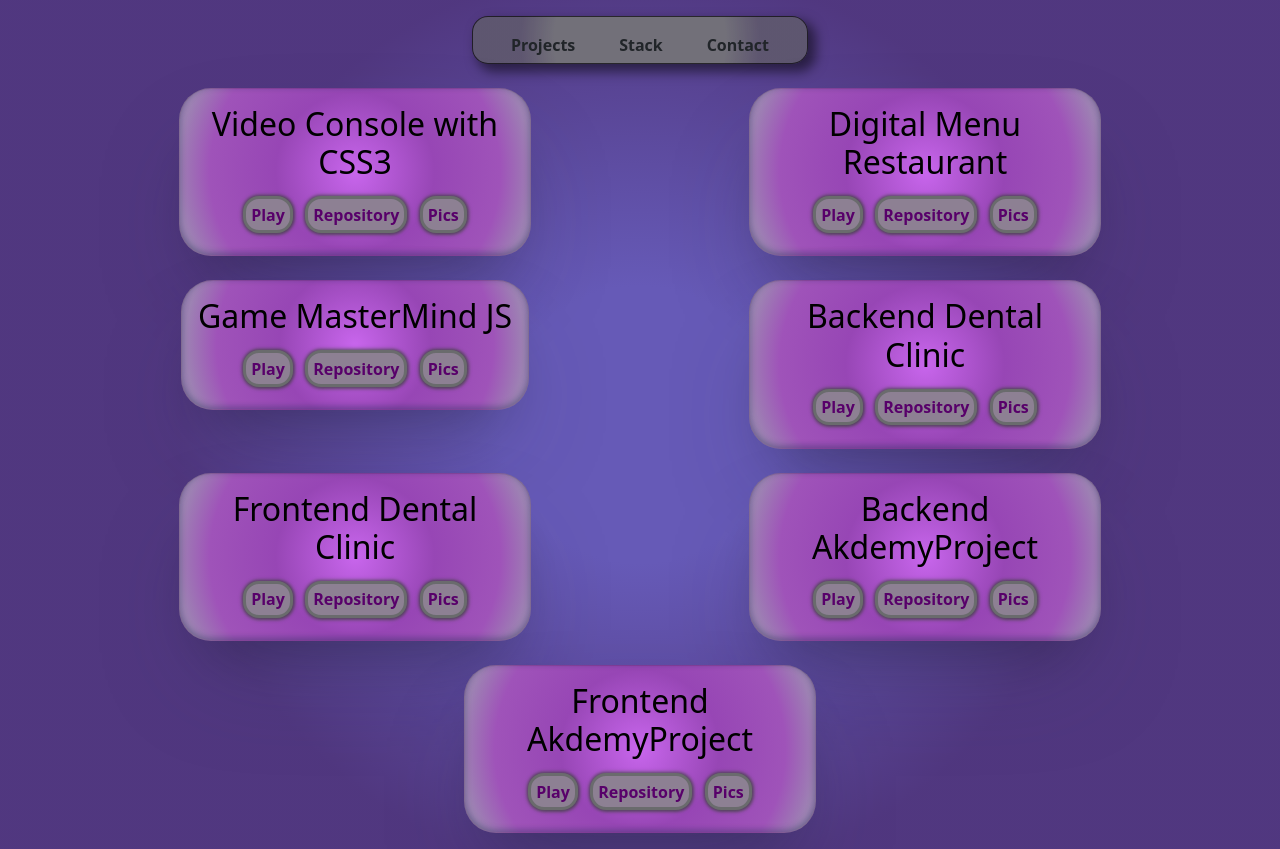
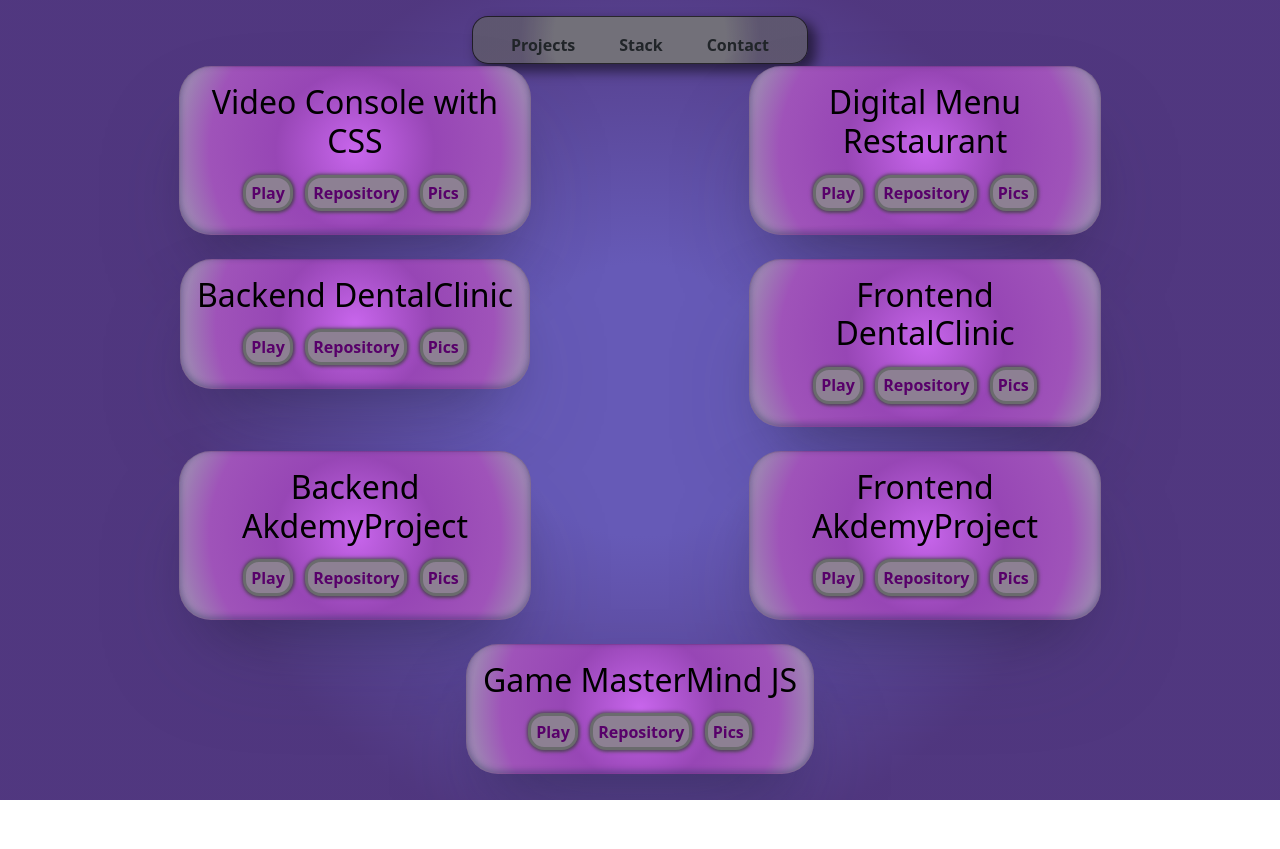
Before and after one commit to jorgelmartin/Portfolio-JLML, a React (Vite) app: page /projects in a window 1280 px wide. After the commit the page ends 800 px from the top, so only its background shows below. Built offline with nearby package versions, Linux system fonts and the light colour scheme.

Commit message:
Refactor: projects style

```diff
--- a/src/containers/Projects/Projects.css
+++ b/src/containers/Projects/Projects.css
@@ -4,7 +4,7 @@
 
   justify-content: center;
   align-items: center;
-  margin-top: 5em;
+  margin-top: 3em;
   text-align: center;
 
 }
@@ -12,7 +12,7 @@
 
   img {
     max-width: 100%;
-    height: auto;
+    /* height: 40em; */
     border-radius: 1em;
 
     transition: transform 0.2s ease;
--- a/src/containers/Projects/Projects.jsx
+++ b/src/containers/Projects/Projects.jsx
@@ -9,15 +9,39 @@ import digitalMenu3 from '../../assets/digitalMenu3.png';
 import digitalMenu4 from '../../assets/digitalMenu4.png';
 import digitalMenu5 from '../../assets/digitalMenu5.png';
 import digitalMenu6 from '../../assets/digitalMenu6.png';
-import masterMind1 from '../../assets/mm1.jpeg';
-import masterMind2 from '../../assets/mm2.png';
-import masterMind3 from '../../assets/mm3.png';
-import masterMind4 from '../../assets/mm4.png';
-import masterMind5 from '../../assets/mm5.png';
-import masterMind6 from '../../assets/mm6.png';
-import masterMind7 from '../../assets/mm7.png';
-import masterMind8 from '../../assets/mm8.png';
-import masterMind9 from '../../assets/mm9.png';
+import mm1 from '../../assets/mm1.jpeg';
+import mm2 from '../../assets/mm2.png';
+import mm3 from '../../assets/mm3.png';
+import mm4 from '../../assets/mm4.png';
+import mm5 from '../../assets/mm5.png';
+import mm6 from '../../assets/mm6.png';
+import mm7 from '../../assets/mm7.png';
+import mm8 from '../../assets/mm8.png';
+import mm9 from '../../assets/mm9.png';
+import akdemy1 from '../../assets/Akdemy/home.jpeg';
+import akdemy2 from '../../assets/Akdemy/python.jpeg';
+import akdemy3 from '../../assets/Akdemy/php.jpeg';
+import akdemy4 from '../../assets/Akdemy/register.png';
+import akdemy5 from '../../assets/Akdemy/login.png';
+import akdemy6 from '../../assets/Akdemy/profileAkdemy.png';
+import akdemy7 from '../../assets/Akdemy/admin.jpeg';
+import akdemy8 from '../../assets/Akdemy/convoadmin.png';
+import akdemy9 from '../../assets/Akdemy/detailconvo.jpeg';
+import akdemy10 from '../../assets/Akdemy/users.png';
+import akdemy11 from '../../assets/Akdemy/pending.png';
+import akdemy12 from '../../assets/Akdemy/student.jpeg';
+import akdemy13 from '../../assets/Akdemy/inscription.png';
+import akdemy14 from '../../assets/Akdemy/inscriptionok.png';
+import akdemy15 from '../../assets/Akdemy/myprograms.png';
+import Dental1 from '../../assets/DentalClinic/BackDental.png';
+import Dental2 from '../../assets/DentalClinic/home.jpeg';
+import Dental3 from '../../assets/DentalClinic/detail.png';
+import Dental4 from '../../assets/DentalClinic/login.png';
+import Dental5 from '../../assets/DentalClinic/register.png';
+import Dental6 from '../../assets/DentalClinic/patients.png';
+import Dental7 from '../../assets/DentalClinic/citas.png';
+import Dental8 from '../../assets/DentalClinic/detallecita.png';
+import Dental9 from '../../assets/DentalClinic/home1.jpeg';
 import { Container, Row, Col } from "react-bootstrap";
 import { Project } from "../../components/Project/Project";
 
@@ -29,7 +53,7 @@ export const Projects = () => {
                     <Col xs={12} sm={6} className="d-flex justify-content-center align-items-center">
                         <div className="projectConsole">
                             <Project
-                        title={"Video Console with CSS3"}
+                                title={"Video Console with CSS"}
                                 description={"Proyecto de consola portátil recreada con precisión utilizando HTML y CSS3, con un enfoque en el diseño auténtico y una experiencia de usuario envolvente."}
                                 images={[consoleImage1, consoleImage2, consoleImage3]}
                                 playLink="https://jorgemctin.github.io/VideoConsoleCSS/"
@@ -47,31 +71,22 @@ export const Projects = () => {
                             />
                         </div>
                     </Col>
+
                     <Col xs={12} sm={6} className="d-flex justify-content-center align-items-center">
-                <div className="projectConsole">
+                        <div className="">
                             <Project
-                        title={"Game MasterMind JS"}
-                        images={[masterMind1, masterMind2, masterMind3, masterMind4, masterMind5, masterMind6, masterMind7, masterMind8, masterMind9]}
-                        playLink="https://jorgemctin.github.io/Game-MasterMind/"
-                        gitHubLink="https://github.com/jorgemctin/Game-MasterMind"
-                    />
-                </div>
-            </Col>
-            <Col xs={12} sm={6} className="d-flex justify-content-center align-items-center">
-                <div className="projectConsole">
-                    <Project
-                        title={"Backend Dental Clinic"}
-                        images={[masterMind1, masterMind2, masterMind3, masterMind4, masterMind5, masterMind6, masterMind7]}
+                                title={"Backend DentalClinic"}
+                                images={[Dental1]}
                                 playLink="https://jorgemctin.github.io/Game-MasterMind/"
                                 gitHubLink="https://github.com/jorgemctin/Backend-DentalClinic"
                             />
                         </div>
                     </Col>
                     <Col xs={12} sm={6} className="d-flex justify-content-center align-items-center">
-                <div className="projectConsole">
+                        <div className="">
                             <Project
-                        title={"Frontend Dental Clinic"}
-                        images={[masterMind1, masterMind2, masterMind3, masterMind4, masterMind5, masterMind6, masterMind7]}
+                                title={"Frontend DentalClinic"}
+                                images={[Dental2, Dental3, Dental4, Dental5, Dental6, Dental7, Dental8, Dental9]}
                                 playLink="https://jorgemctin.github.io/Game-Master-Mind/"
                                 gitHubLink="https://github.com/jorgemctin/Frontend-DentalClinic"
                             />
@@ -81,7 +96,7 @@ export const Projects = () => {
                         <div className="projectConsole">
                             <Project
                                 title={"Backend AkdemyProject"}
-                        images={[masterMind1, masterMind2, masterMind3, masterMind4, masterMind5, masterMind6, masterMind7]}
+                                images={[mm1, mm2, mm3, mm4, mm5, mm6, mm7]}
                                 playLink="https://react-akdemy-project.vercel.app/"
                                 gitHubLink="https://github.com/jorgemctin/Laravel-AkdemyProject"
                             />
@@ -91,9 +106,19 @@ export const Projects = () => {
                         <div className="projectConsole">
                             <Project
                                 title={"Frontend AkdemyProject"}
-                        images={[masterMind1, masterMind2, masterMind3, masterMind4, masterMind5, masterMind6, masterMind7]}
+                                images={[akdemy1, akdemy2, akdemy3, akdemy4, akdemy5, akdemy6, akdemy7, akdemy8, akdemy9, akdemy10, akdemy11, akdemy12, akdemy13, akdemy14, akdemy15 ]}
                                 playLink="https://react-akdemy-project.vercel.app/"
                                 gitHubLink="https://github.com/jorgemctin/React-AkdemyProject"
+                            />
+                        </div>
+                    </Col>
+                    <Col xs={12} sm={6} className="d-flex justify-content-center align-items-center">
+                        <div className="projectConsole">
+                            <Project
+                                title={"Game MasterMind JS"}
+                                images={[mm1, mm2, mm3, mm4, mm5, mm6, mm7, mm8, mm9]}
+                                playLink="https://jorgemctin.github.io/Game-MasterMind/"
+                                gitHubLink="https://github.com/jorgemctin/Game-MasterMind"
                             />
                         </div>
                     </Col>
```
Lines whose indentation alone changed are shown as unchanged.
